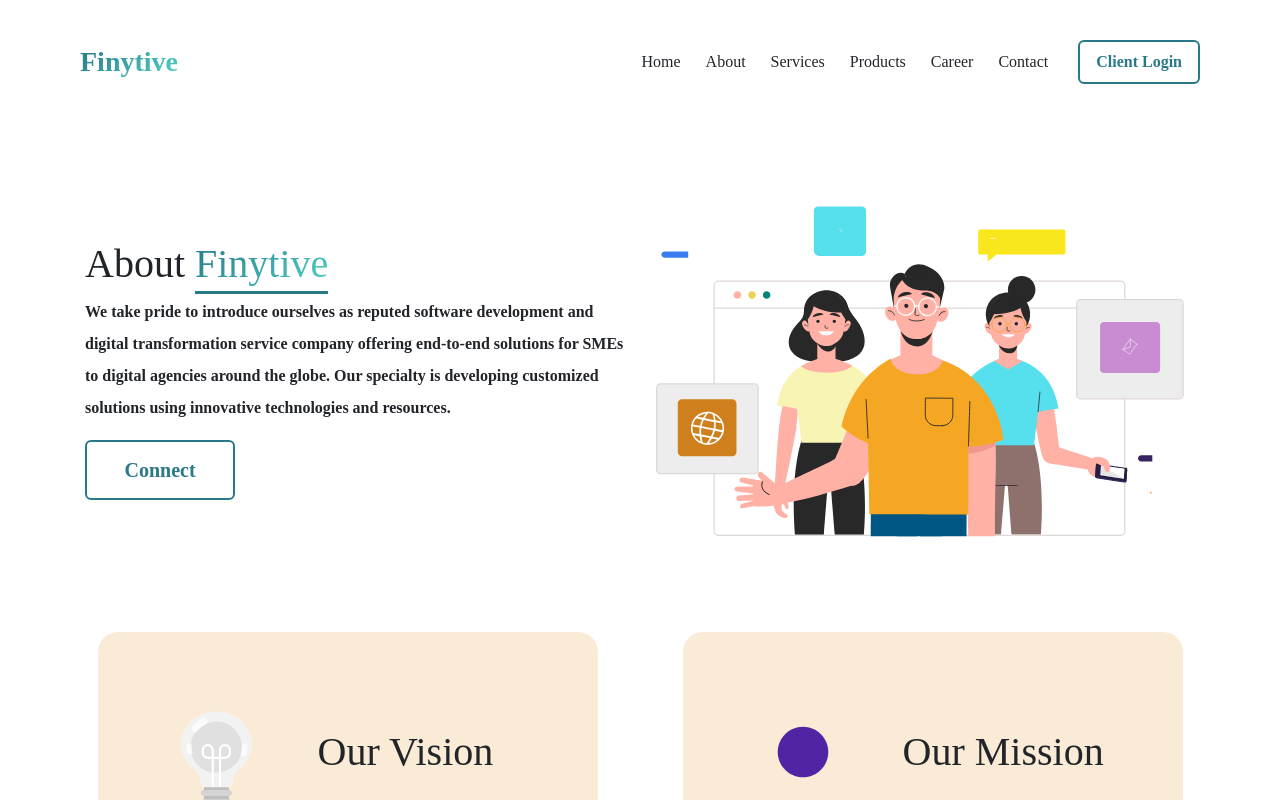
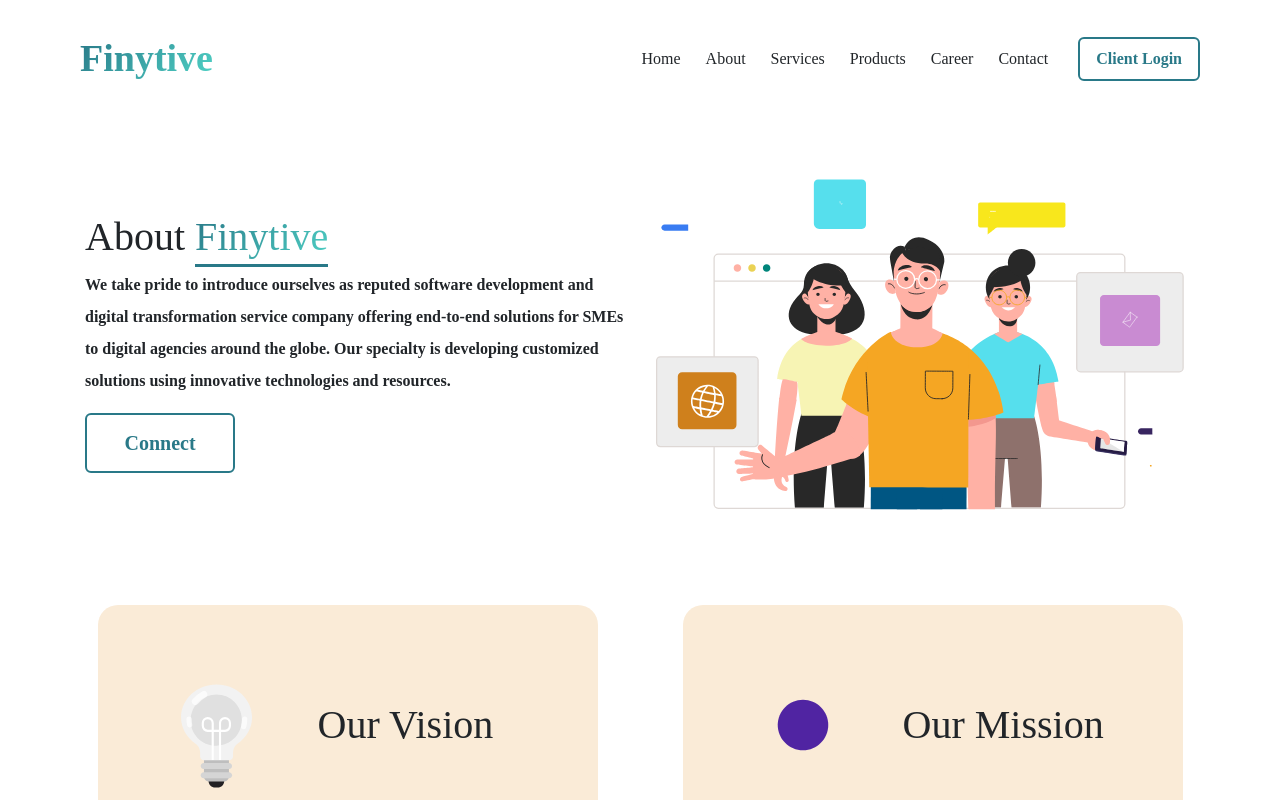
Before and after one commit to alexpandiyan-coder/Finytive, a React (Vite) app: page /About in a window 1280 px wide. Shown: the top 800 px of the page. Built offline with nearby package versions, Linux system fonts and the light colour scheme.

Commit message:
Test commit

```diff
--- a/src/Componet/About/about.css
+++ b/src/Componet/About/about.css
@@ -1,5 +1,5 @@
 .about-page {
-  margin: 30px auto;
+  margin: 10px auto;
   padding: 10px;
   overflow: hidden;
   max-width: 1200px;
--- a/src/Componet/CoreValue/coreValue.css
+++ b/src/Componet/CoreValue/coreValue.css
@@ -22,7 +22,7 @@
 }
 
 .core-values-wrapper {
-  padding: 80px 0;
+  padding: 20px 0;
   background: #ffffff;
   position: relative;
   overflow: hidden;
@@ -217,7 +217,7 @@
 
 @media (max-width: 768px) {
   .core-values-wrapper {
-    padding: 40px 0;
+    padding: 20px 0;
   }
 
   .values-grid {
--- a/src/Componet/HomePage.jsx
+++ b/src/Componet/HomePage.jsx
@@ -3,7 +3,6 @@
 import { Link, useNavigate } from 'react-router-dom';
 
 function HomePage() {
-  let name ="alex"
   const navigate = useNavigate();
   const [menuOpen, setMenuOpen] = useState(false);
 
--- a/src/Componet/VisionMission.jsx
+++ b/src/Componet/VisionMission.jsx
@@ -89,7 +89,7 @@
   const springY = useSpring(y, { stiffness: 80, damping: 20 });
 
   return (
-    <section style={{ padding: '4rem 1rem', background: '#eef2f7' }}>
+    <section style={{ padding: '2rem 0.5rem', background: '#eef2f7' }}>
       <div
         style={{
           display: 'flex',
--- a/src/Componet/WhoWeAre/WhoWeAre.css
+++ b/src/Componet/WhoWeAre/WhoWeAre.css
@@ -1,6 +1,6 @@
 .who-wrapper {
   background-color: #fff;
-  padding: 60px 30px;
+  padding: 20px 30px;
   max-width: 1200px;
   margin: 10px 45px;
   font-family:  sans-serif;
--- a/src/Componet/WhyChoose.css
+++ b/src/Componet/WhyChoose.css
@@ -1,7 +1,7 @@
 /* WhyChoose.css */
 
 .why-choose-section {
-  padding: 80px 20px;
+  padding: 10px 20px;
   background:white;
   text-align: center;
   overflow: hidden;
--- a/src/Componet/header.css
+++ b/src/Componet/header.css
@@ -3,13 +3,12 @@
   display: flex;
   justify-content: space-between;
   align-items: center;
-  padding: 40px 5%;
+  padding: 20px 5%;
   min-height: 80vh;
 }
 
 .header {
   margin-left: 30px;
-  margin-top: 10px;
   display: flex;
   flex-direction: column;
   max-width: 600px;
@@ -135,7 +134,7 @@
   .header-page {
       flex-direction: column;
       text-align: center;
-      padding: 60px 5%;
+      padding: 30px 5%;
   }
 
   .header {
--- a/src/Componet/home.css
+++ b/src/Componet/home.css
@@ -3,7 +3,7 @@
   display: flex;
   justify-content: space-between;
   align-items: center;
-  padding: 20px 40px;
+  padding: 10px 40px;
   border-radius: 12px;
   margin: 20px auto;
   max-width: 1200px;
@@ -14,7 +14,7 @@
 
 /* Logo */
 .logo-text {
-  font-size: 28px;
+  font-size: 38px;
   font-weight: bold;
   background: linear-gradient(135deg, #297988, #4fd1c5);
   background-clip: text;
```
Also changed, not shown: src/Componet/Products/Products/ProductsSubPage.jsx (+2 -5 lines).
